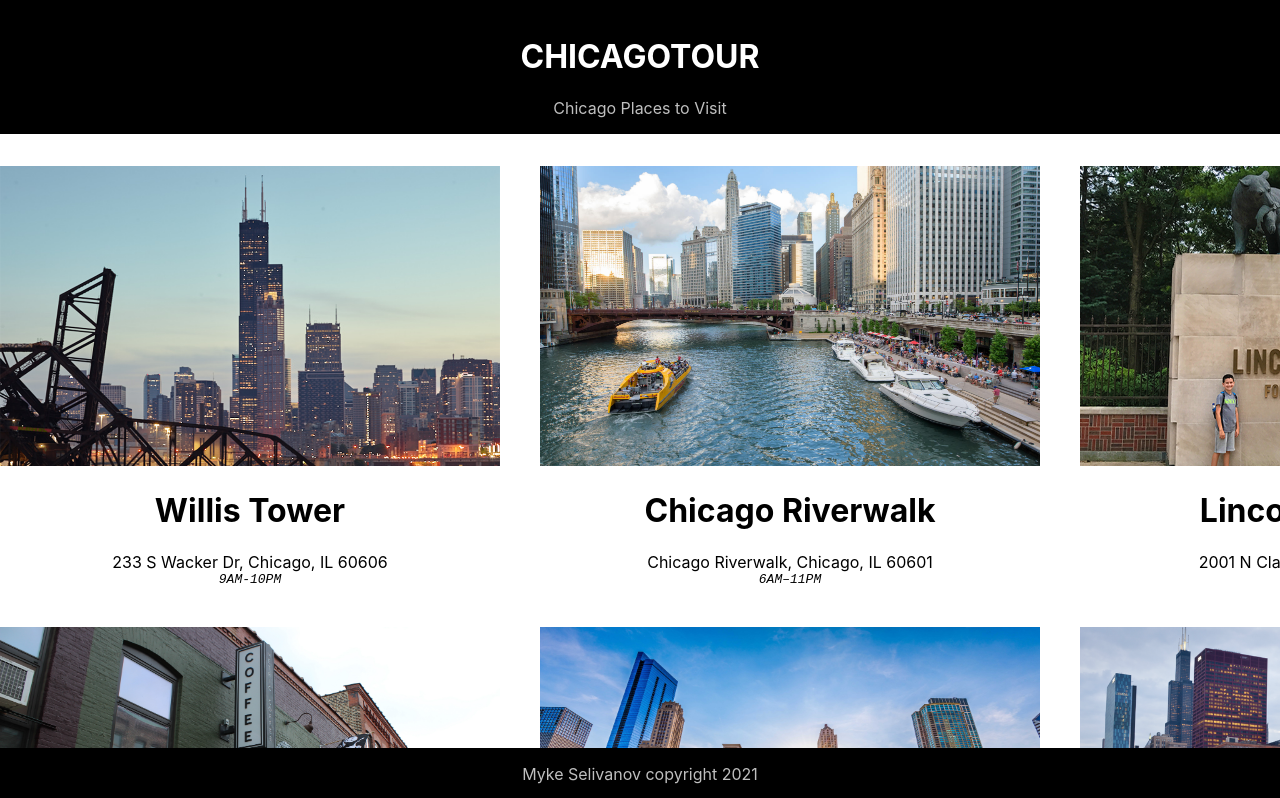
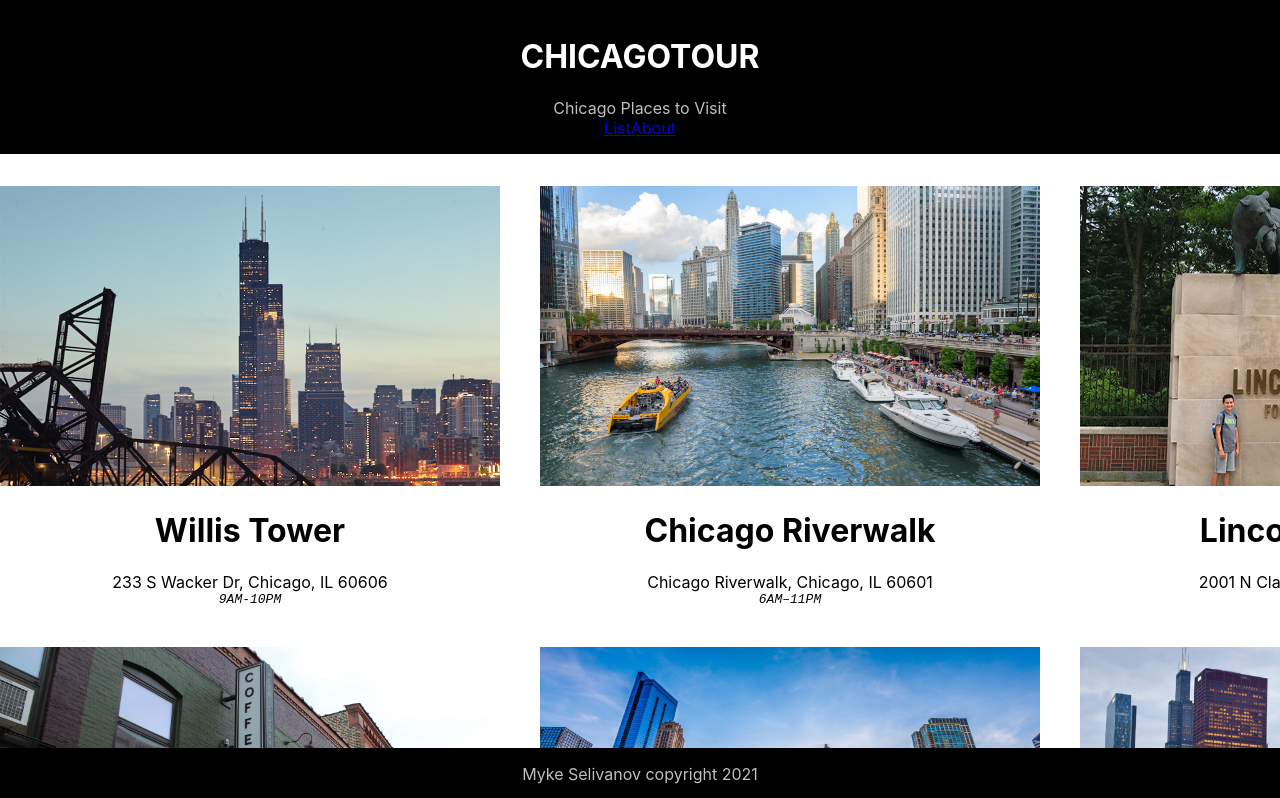
Before and after one commit to MykeSelivanov/chicagotour, a React (Create React App) app in the folder chicagotour/: page / in a window 1280 px wide. Shown: the top 798 px of the page. Built offline with nearby package versions, Linux system fonts and the light colour scheme.

Commit message:
adding nav links to heder

```diff
--- a/chicagotour/src/Title.js
+++ b/chicagotour/src/Title.js
@@ -1,4 +1,5 @@
 import React from 'react';
+import { NavLink } from 'react-router-dom';
 import './Title.css';
 
 function Title() {
@@ -6,6 +7,11 @@
         <div className="Title">
             <h1>CHICAGOTOUR</h1>
             <div className="Title-Subtitle">Chicago Places to Visit</div>
+
+            <div>
+                <NavLink className="nav-link" to="/">List</NavLink>
+                <NavLink className="nav-link" to="/about">About</NavLink>
+            </div>
         </div>
     )
 }
```
